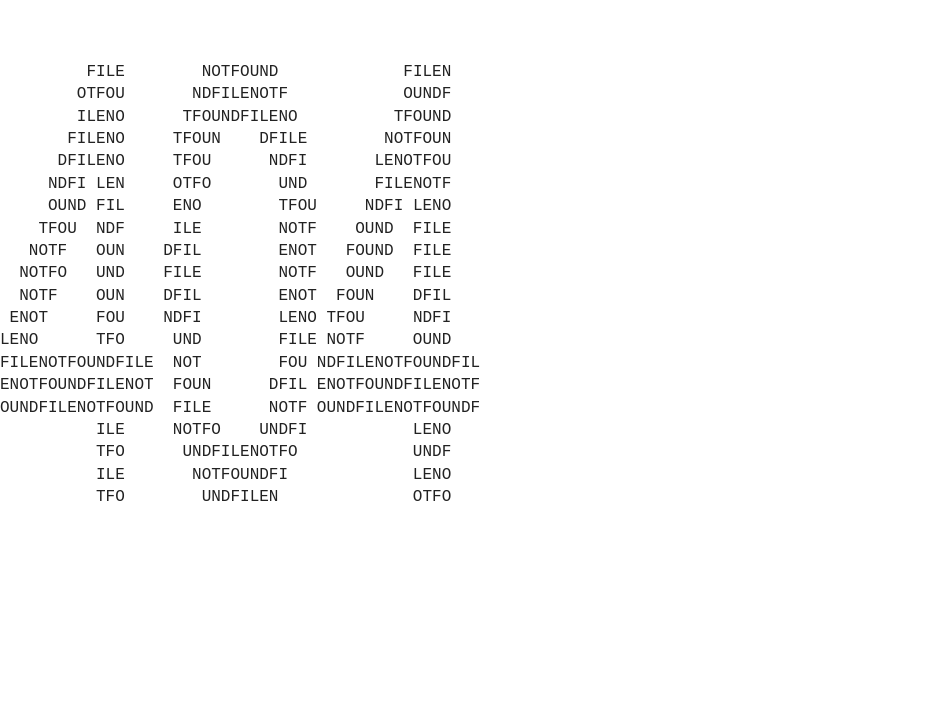
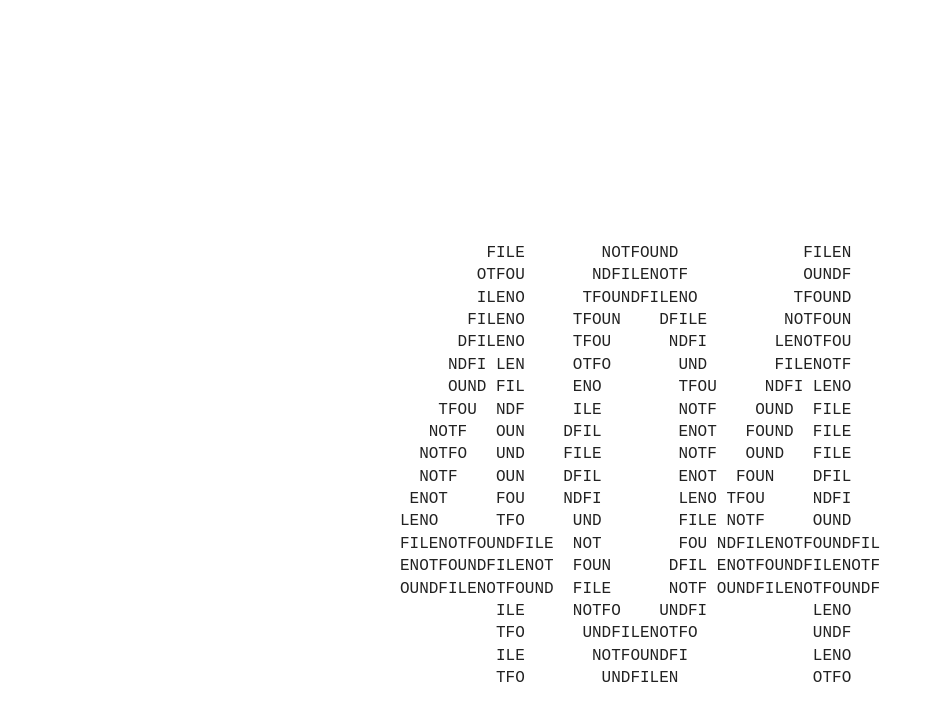
Before and after one commit to bjackman/404, a plain HTML site: page index.html in a window 1280 px wide. Shown: the whole page, without its empty margins (0-942 px from the left). Drawn offline with Linux system fonts and the light colour scheme.

Commit message:
Oh god vertical centering

```diff
--- a/css/main.css
+++ b/css/main.css
@@ -60,20 +60,17 @@ textarea {
 /* ==========================================================================
    Author's custom styles
    ========================================================================== */
-
-
-
-
-
-
-
-
-
-
-
-
-
-
+body {
+    height: 100%;
+    vertical-align: middle;
+}
+#my_pre {
+    text-align: center;
+    vertical-align: middle;
+    height: 100%;
+    margin: auto;
+    transform:translate(0, 40%);
+}
 
 /* ==========================================================================
    Media Queries
```
